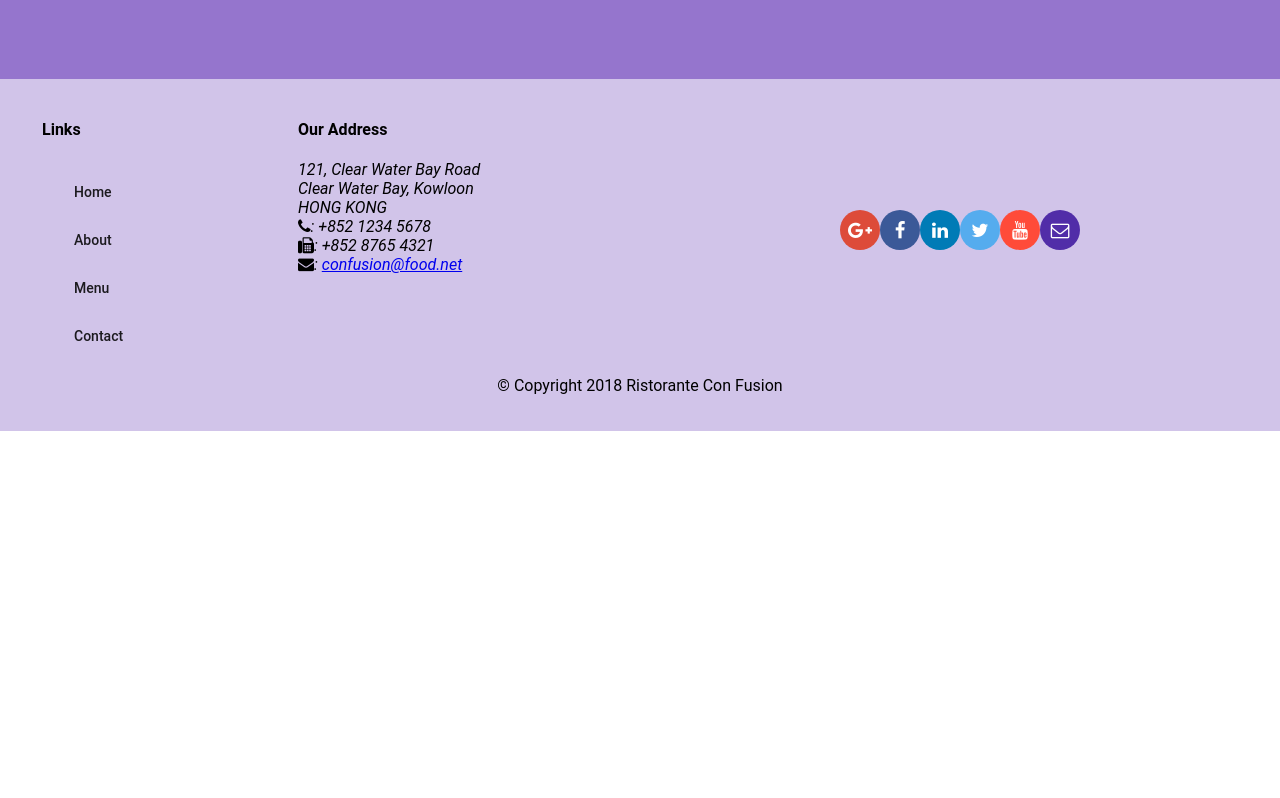
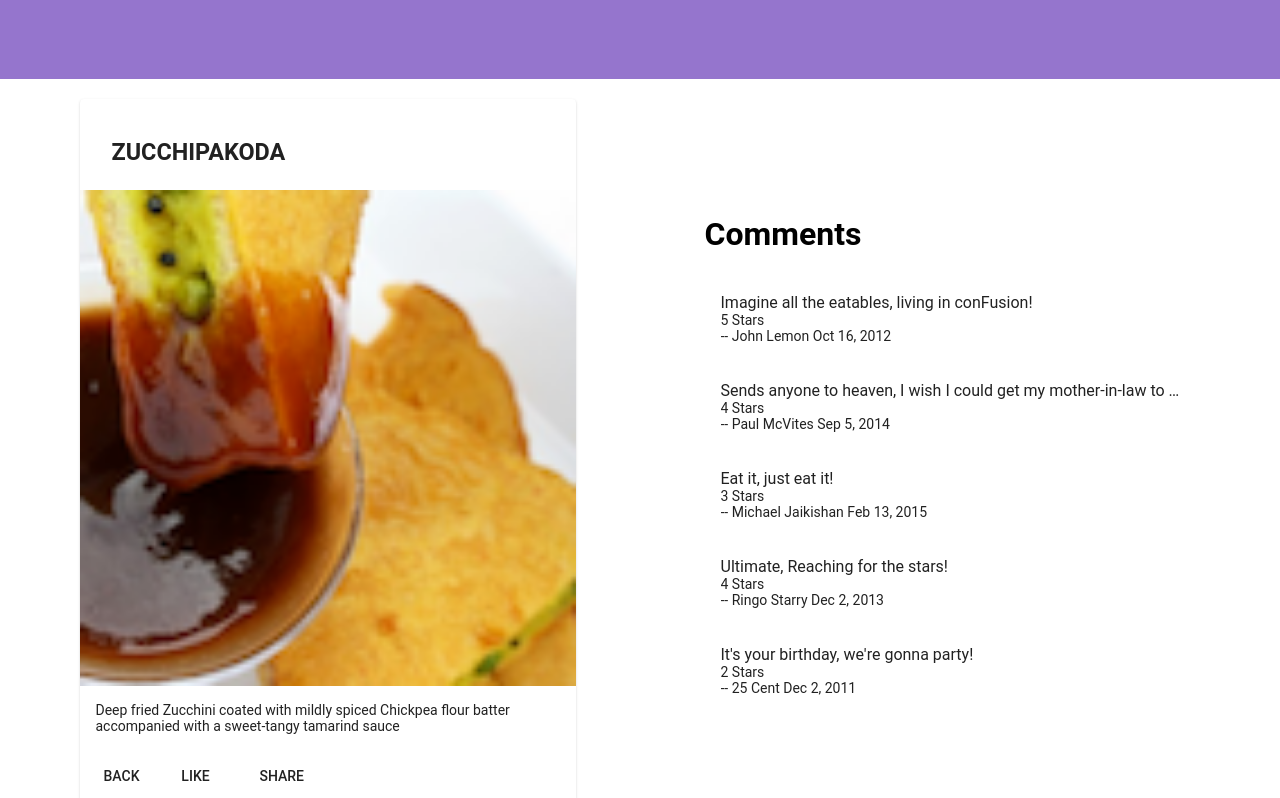
Before and after one commit to arij95/conFusion, an Angular app: page /dishdetail/1 in a window 1280 px wide. Before the commit this address led to /. Shown: the part 260-1058 px from the top of the page. Before the commit the page ends 800 px from the top, so only its background shows below. Built offline with nearby package versions, Linux system fonts and the light colour scheme.

Commit message:
Single Page Applications Part 2

```diff
--- a/src/app/app-routing.module.ts
+++ b/src/app/app-routing.module.ts
@@ -11,6 +11,7 @@
   {path: 'home', component: HomeComponent},
   {path: 'menu', component: MenuComponent},
   {path: 'contactus',     component: ContactComponent },
+  {path: 'dishdetail/:id',     component: DishdetailComponent },
   {path: '', redirectTo: '/home', pathMatch: 'full'}
 
 
--- a/src/app/dishdetail/dishdetail.component.html
+++ b/src/app/dishdetail/dishdetail.component.html
@@ -20,6 +20,7 @@
           </p>
         </mat-card-content>
         <mat-card-actions>
+          <button mat-button (click)="goBack()">BACK</button>
           <button mat-button>LIKE</button>
           <button mat-button>SHARE</button>
         </mat-card-actions>
--- a/src/app/dishdetail/dishdetail.component.ts
+++ b/src/app/dishdetail/dishdetail.component.ts
@@ -1,5 +1,9 @@
 import { Component, OnInit, Input } from '@angular/core';
 import {Dish} from '../shared/dish';
+import { DishService } from '../services/dish.service';
+
+import { Params, ActivatedRoute } from '@angular/router';
+import { Location } from '@angular/common';
 
 @Component({
   selector: 'app-dishdetail',
@@ -8,11 +12,19 @@
 })
 export class DishdetailComponent implements OnInit {
 
-  @Input()
+
   dish: Dish;
-  constructor() { }
+  constructor(private dishservice: DishService,
+    private route: ActivatedRoute,
+    private location: Location) { }
 
   ngOnInit() {
+    let id = this.route.snapshot.params['id'];
+    this.dish = this.dishservice.getDish(id);
+  }
+
+  goBack(): void {
+    this.location.back();
   }
 
 }
--- a/src/app/menu/menu.component.html
+++ b/src/app/menu/menu.component.html
@@ -11,7 +11,7 @@
 
   <div fxFlex>
     <mat-grid-list cols="2" rowHeight="200px">
-      <mat-grid-tile *ngFor="let dish of dishes" (click)="onSelect(dish)">
+      <mat-grid-tile *ngFor="let dish of dishes" [routerLink]="['/dishdetail', dish.id]">
         <img height="200px" src={{dish.image}} alt={{dish.name}}>
         <mat-grid-tile-footer>
           <h1>{{dish.name | uppercase}}</h1>
@@ -20,5 +20,3 @@
     </mat-grid-list>
   </div>
 </div>
-
-<app-dishdetail [dish]="selectedDish"></app-dishdetail>
```
